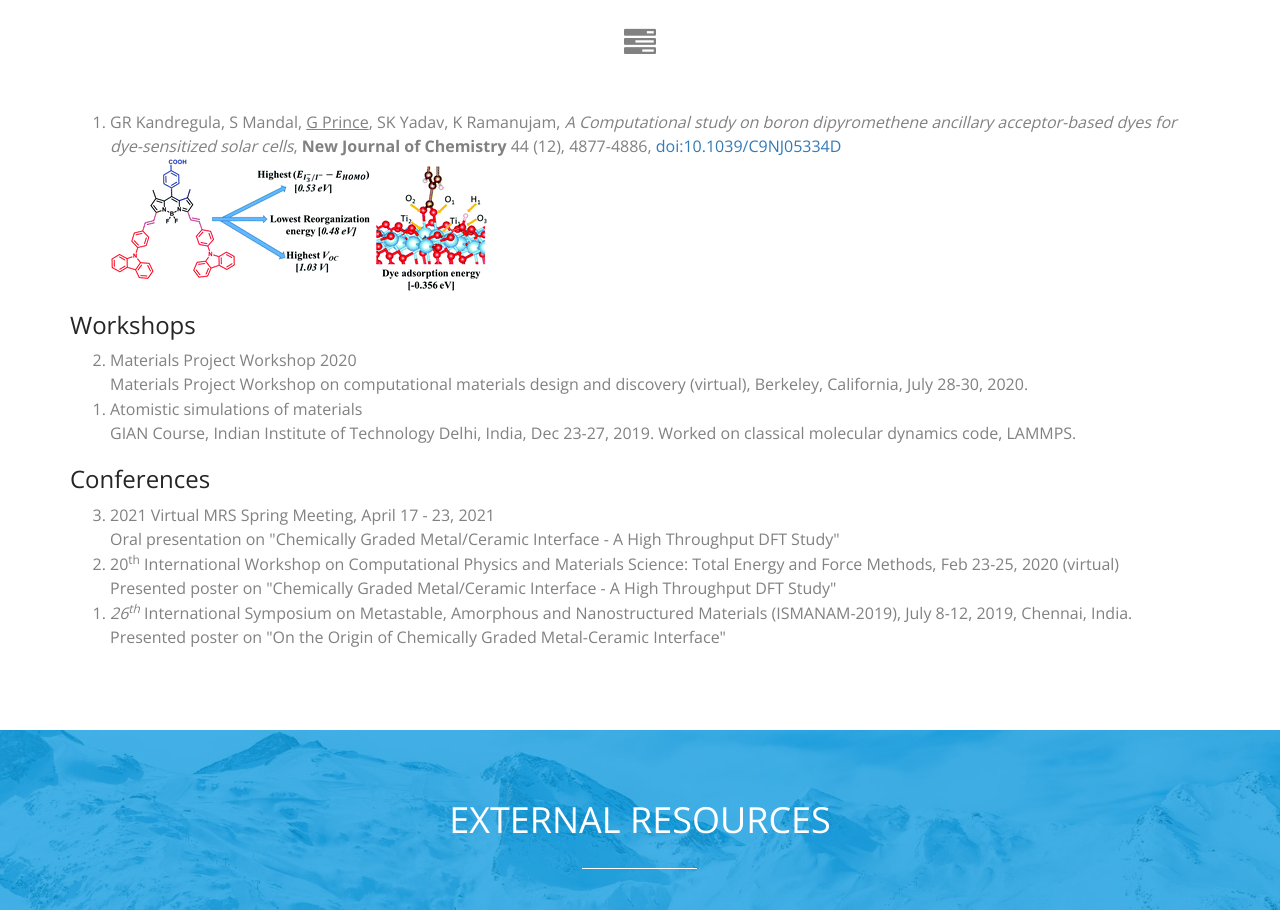
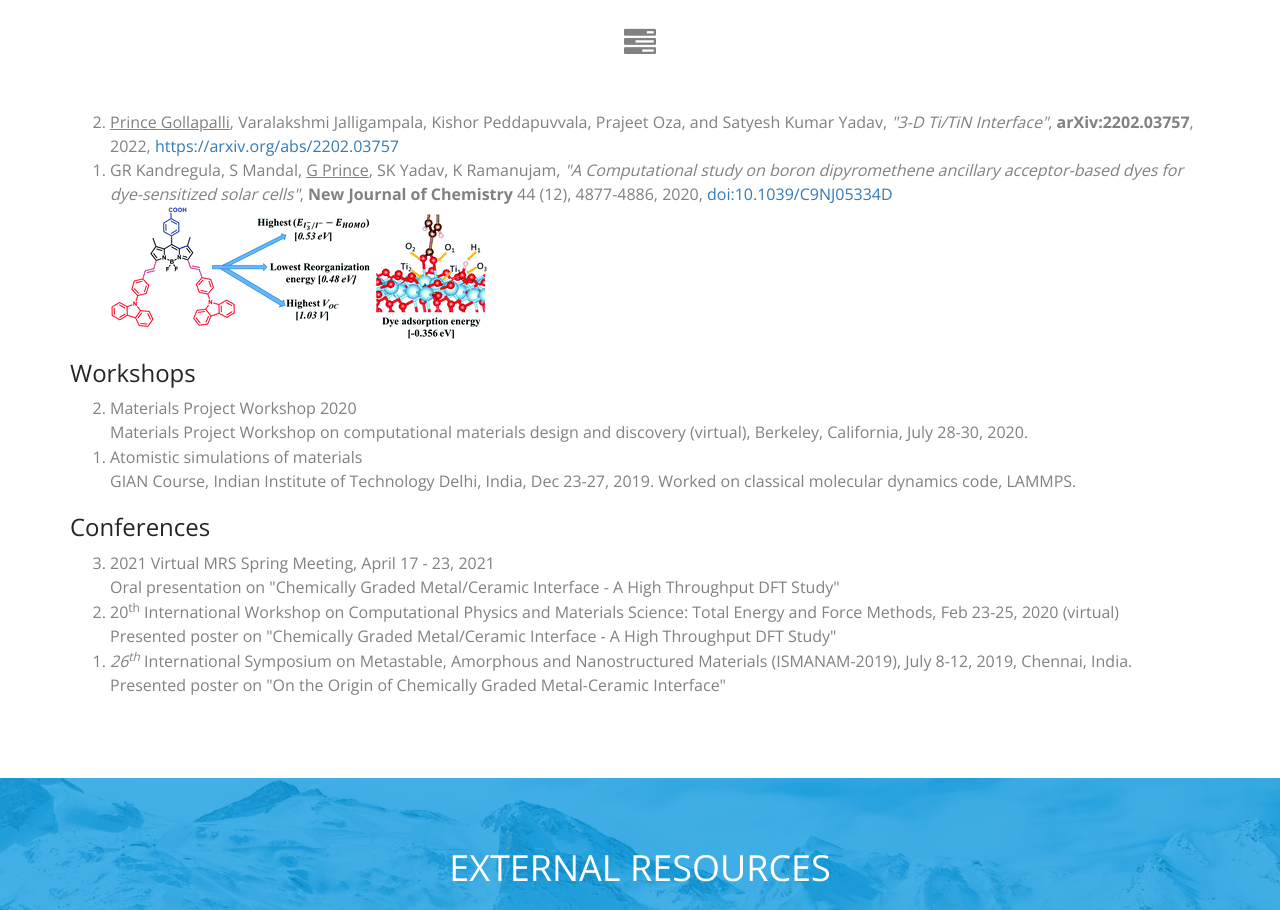
Before and after one commit to princego/princego.github.io, a plain HTML site: page index.html in a window 1280 px wide. Shown: the part 2389-3299 px from the top of the page. Drawn offline with nearby package versions, Linux system fonts and the light colour scheme; some packages are replaced by stand-ins of ours.

Commit message:
Update index.html

```diff
--- a/index.html
+++ b/index.html
@@ -271,11 +271,20 @@ B.Tech - NIT Warangal (Metallurgical and Materials Engineering)
 
 
 	<ol reversed>
+		<li> <u>Prince Gollapalli</u>, Varalakshmi Jalligampala, Kishor Peddapuvvala, Prajeet Oza, and Satyesh Kumar Yadav,
+			 <i> "3-D Ti/TiN Interface"</i>,
+			 <b>arXiv:2202.03757</b>, 2022, <a href="https://arxiv.org/abs/2202.03757" target="blank">https://arxiv.org/abs/2202.03757</a>
+
+		</li>
+
+
+
 		<li> GR Kandregula, S Mandal, <u>G Prince</u>, SK Yadav, K Ramanujam,
-			 <i> A Computational study on boron dipyromethene ancillary acceptor-based dyes for dye-sensitized solar cells</i>,
-			 <b>New Journal of Chemistry</b> 44 (12), 4877-4886, <a href="https://doi.org/10.1039/C9NJ05334D" target="blank">doi:10.1039/C9NJ05334D</a>
-			 	<img class="center" src="img/publications/DSSC.jpeg" >
+			 <i> "A Computational study on boron dipyromethene ancillary acceptor-based dyes for dye-sensitized solar cells"</i>,
+			 <b>New Journal of Chemistry</b> 44 (12), 4877-4886, 2020, <a href="https://doi.org/10.1039/C9NJ05334D" target="blank">doi:10.1039/C9NJ05334D</a>
+			  	<p>	<img class="center" src="img/publications/DSSC.jpeg" > </p>
 		</li>
+
 	</ol>
 
 
```
